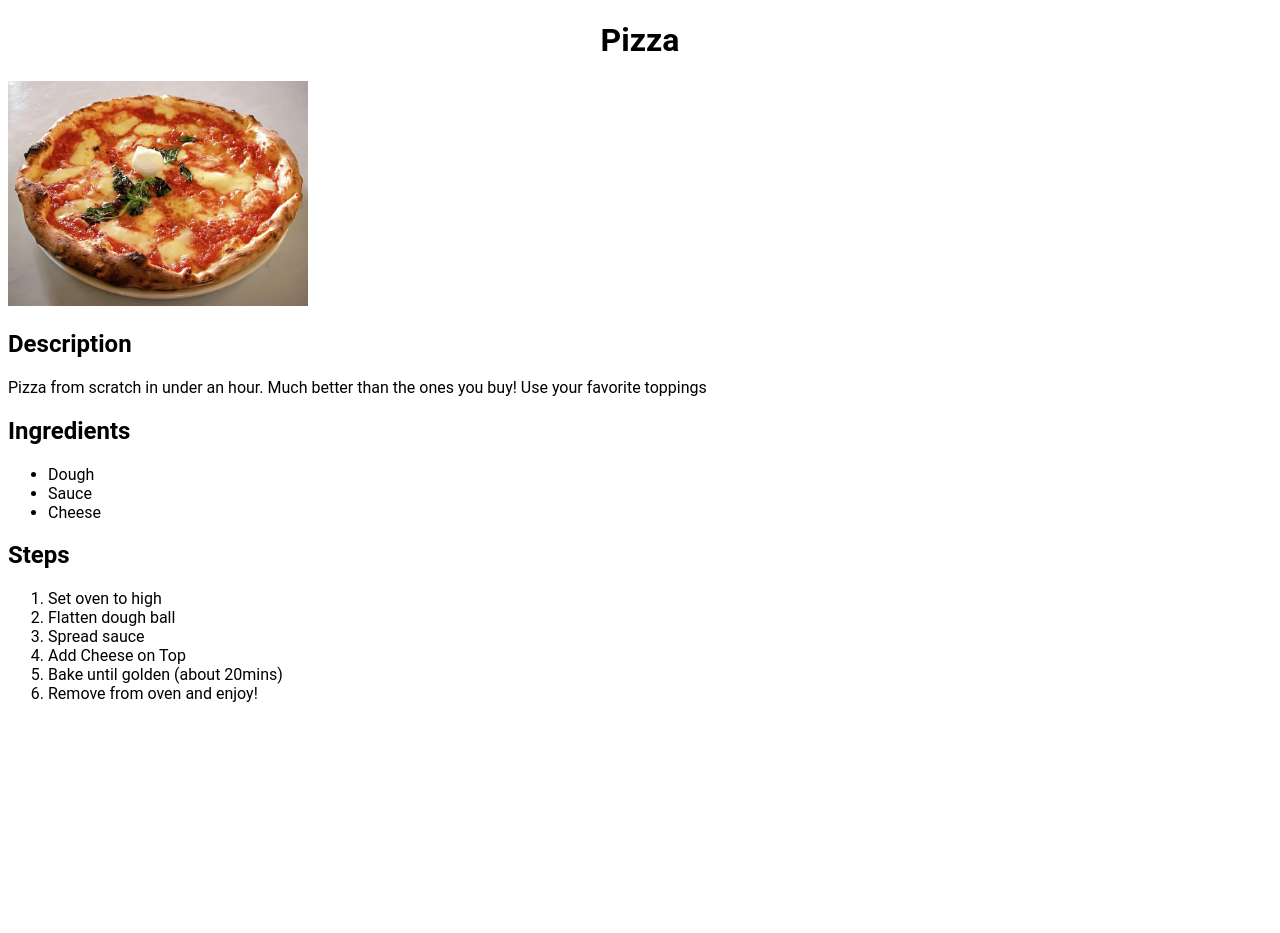
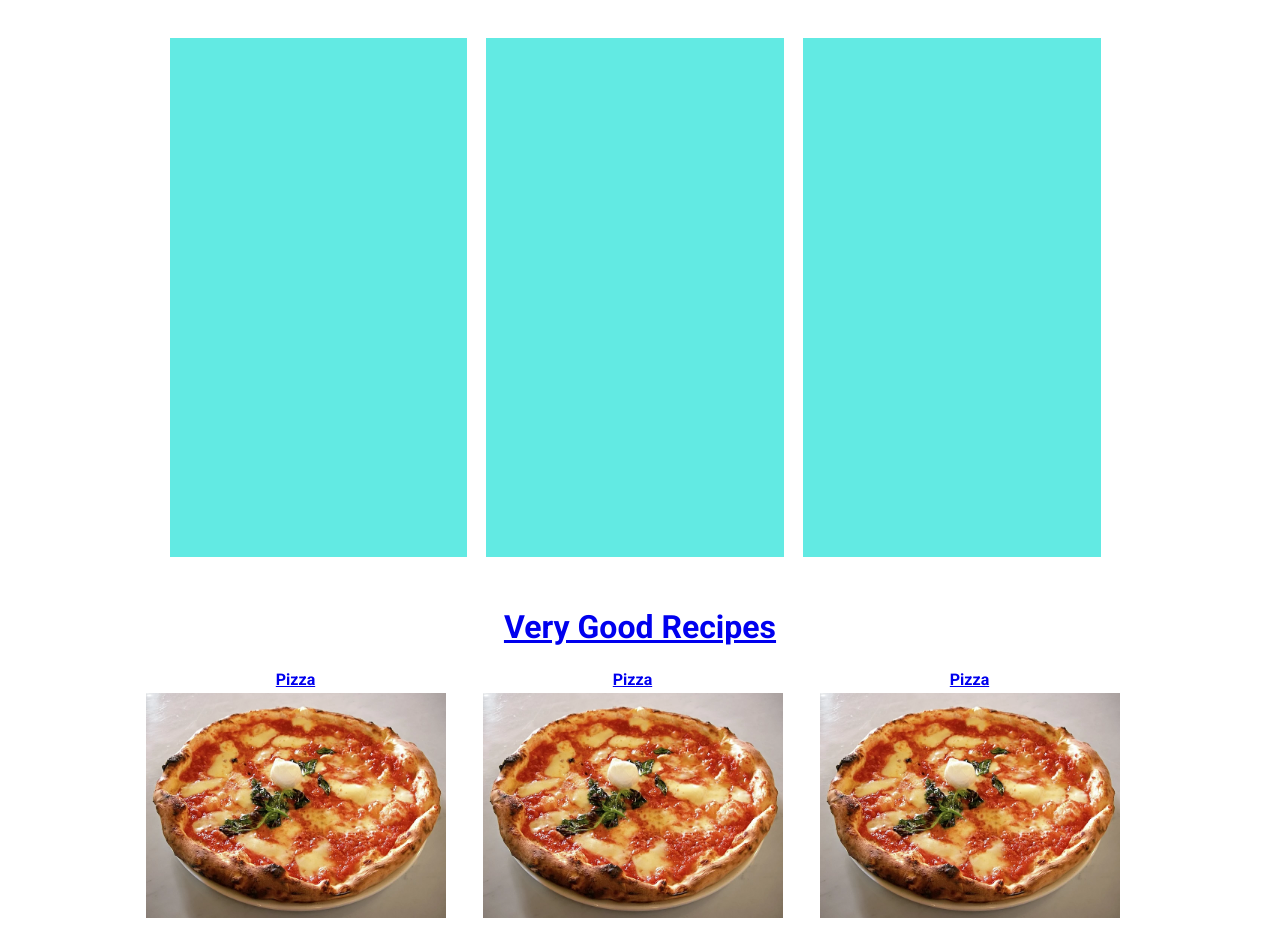
Before and after one commit to Dsmith1016/odin-recipes, a plain HTML site: page pizza.html in a window 1280 px wide. Before the commit the page ends 800 px from the top, so only its background shows below. Drawn offline with Linux system fonts and the light colour scheme.

Commit message:
removed service text

```diff
--- a/pizza.html
+++ b/pizza.html
@@ -2,29 +2,39 @@
 <html lang="en">
     <head>
         <meta charset="UTF-8">
-        <title>Pizza</title>
+        <title>Very Good Recipes</title>
         <link rel="stylesheet" href="styles.css">
+        <link rel="stylesheet"
+        <link rel="preconnect" href="https://fonts.googleapis.com">
+<link rel="preconnect" href="https://fonts.gstatic.com" crossorigin>
+<link href="https://fonts.googleapis.com/css2?family=Roboto:ital,wght@0,100;0,400;0,700;1,100;1,400;1,700&display=swap" rel="stylesheet">
     </head>
 
     <body>
-        <h1>Pizza</h1>
-        <img src="images/pizza.jpg" alt="pizza" width="300px">
-        <h2>Description</h2>
-        <p>Pizza from scratch in under an hour. Much better than the ones you buy! Use your favorite toppings</p>
-        <h2>Ingredients</h2>
-            <ul>
-                <li>Dough</li>
-                <li>Sauce</li>
-                <li>Cheese</li>
-            </ul>
-        <h2>Steps</h2>
-            <ol>
-                <li>Set oven to high</li>
-                <li>Flatten dough ball</li>
-                <li>Spread sauce</li>
-                <li>Add Cheese on Top</li>
-                <li>Bake until golden (about 20mins)</li>
-                <li>Remove from oven and enjoy!</li>
-            </ol>
-    </body>
-</html>
+        <header>
+            <nav>
+                <div class="wrapper">
+                    <div class="service">
+
+                    </div>
+                    <div class="service">
+
+                    </div>
+                    <div class="service">
+
+                    </div>
+                </div>
+            </nav>
+        </header>
+        <main>
+            <h1><a href="index.html">Very Good Recipes</a></h1>
+            <table class="center">
+                <tr>
+                  <th><a href="pizza.html">Pizza</a></th>
+                  <th><a href="pizza.html">Pizza</a></th>
+                  <th><a href="pizza.html">Pizza</a></th>
+                </tr>
+                <tr>
+                  <td><a href="pizza.html"><img src="images/pizza.jpg" alt="pizza" width="300px"></td>
+                    <td><a href="pizza.html"><img src="images/pizza.jpg" alt="pizza" width="300px"></td>
+                    <td><a href="pizza.html"><img src="images/pizza.jpg" alt="pizza" width="300px"></td>
--- a/styles.css
+++ b/styles.css
@@ -45,6 +45,7 @@ th, td {
     padding-bottom: 1px;
     padding-left: 10px;
     padding-right: 25px;
+
   }
 
   body {
```
Also changed, not shown: index.html (+3 -3 lines), omelette.html (+32 -24 lines), soup.html (+32 -25 lines).
